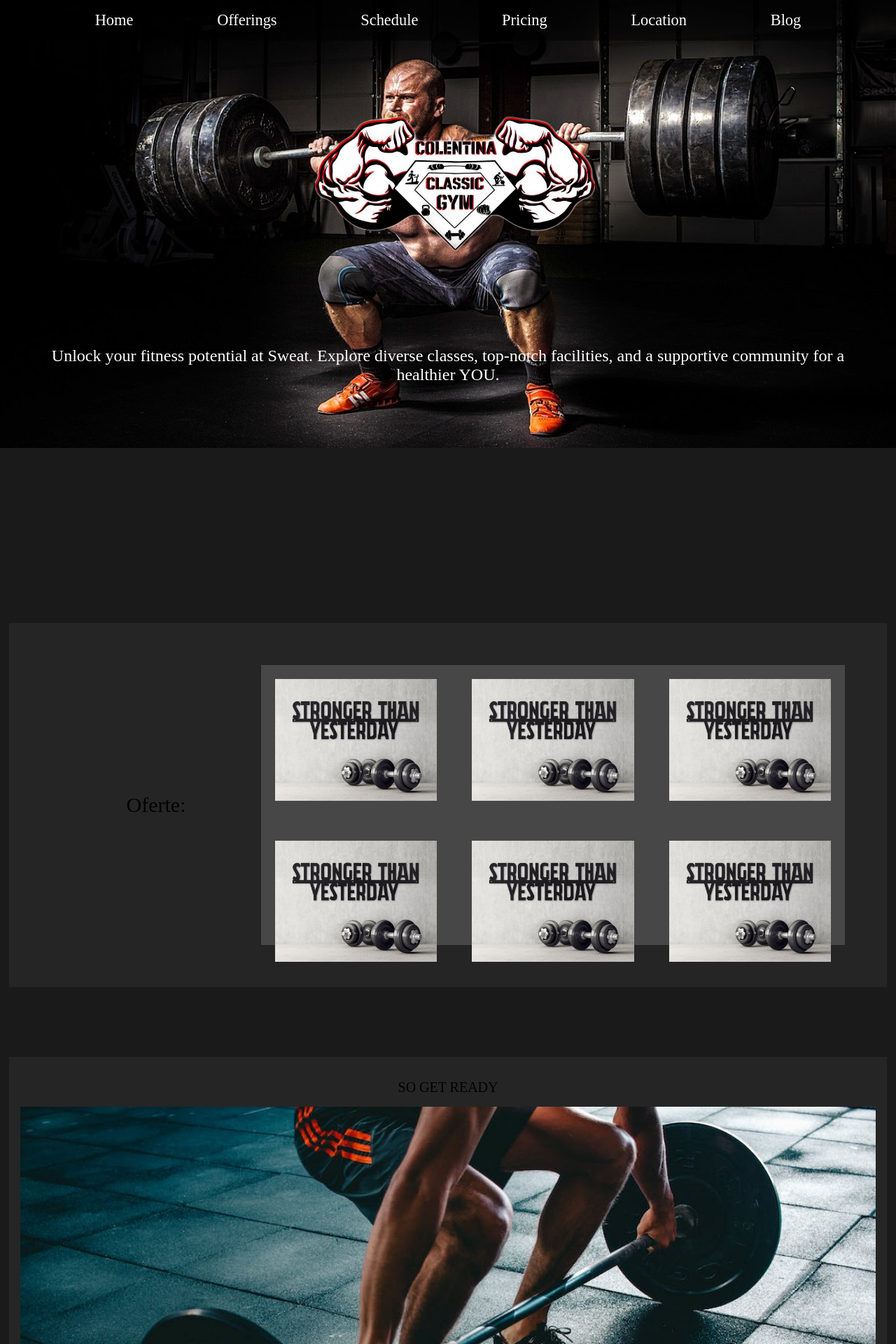
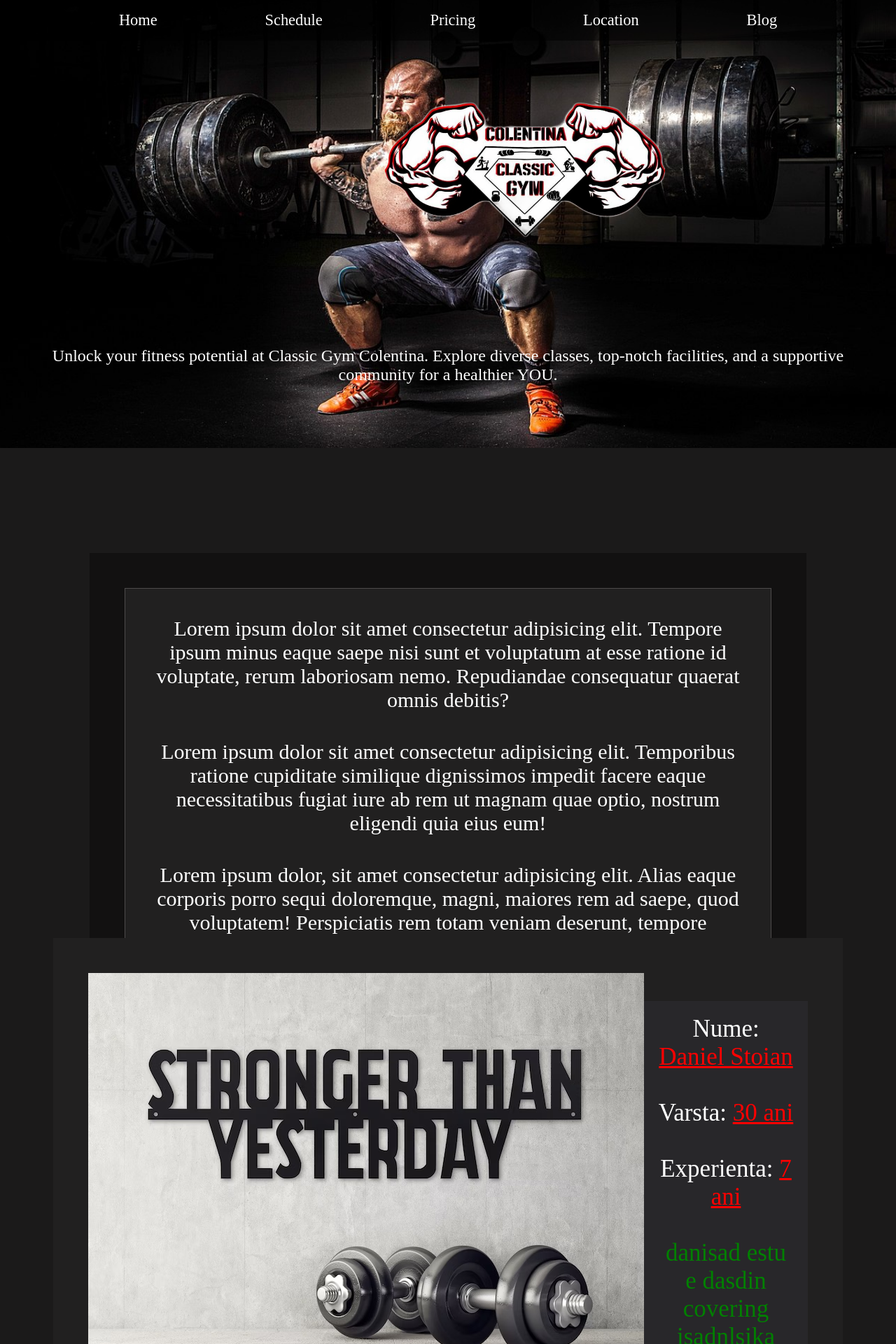
Before and after one commit to Vlasceanu-Marius-Ionut/GYM2.0, a PHP site: page / in a window 1280 px wide. Shown: the top 1920 px of the page at 70% size. Run offline with PHP 8.4, Linux system fonts and the light colour scheme; some libraries are stand-ins or nearby versions.

Commit message:
update css,html,js

```diff
--- a/css/main.css
+++ b/css/main.css
@@ -15,12 +15,12 @@ body {
     flex-direction: column;
     font-family: 'Verdana, Geneva, Tahoma, sans-serif';
     overflow: auto;
-    background-color: rgb(26, 26, 26);
+    background-color: rgb(27, 26, 26);
     margin: 0;
 }
 
 header {
-    background-image: url(/imagini/1200px-Man_lifting_a_heavy_barbell.jpg);
+    background-image: url(../imagini/1200px-Man_lifting_a_heavy_barbell.jpg);
     background-size: cover;
     background-position: center;
     background-repeat: no-repeat;
@@ -61,7 +61,7 @@ header {
 
 .logo img {
     width: 400px;
-    margin-left: 450px;
+    margin-left: 550px;
     cursor: pointer;
     transition: 1s ease-in-out;
 }
@@ -80,112 +80,66 @@ header {
     font-size: 1.5em;
 }
 main {
-    margin-top: 250px;
+    margin-top: 150px;
+    width: 80%;
+    background-color: rgba(0, 0, 0, 0.348);
 }
 
 #offers {
     text-align: center;
-    padding: 2em;
     font-size: 30px;
-    background-color: rgba(202, 202, 202, 0.064);
-    margin-bottom: 100px;
+    padding: 50px;
+    width: 100%;
+    height: 50vh;
+    margin-bottom: 50px;
+}
+.containerptrimg {
+    border: rgb(77, 75, 75) 1px solid;
+    background-color: #212020;
+
+}
+.containerptrimg, p {
+    width: 100%;
+    color: white;
+    padding: 20px;
+
+}
+#antrenor{
     display: flex;
     align-items: center;
     justify-content: center;
+    width: 100%;
 }
-
-#offers p {
-    transition: transform 0.5s ease-out; /* Corectează sintaxa tranziției */
-    cursor: pointer;
-    width: 300px;
+#antrenor p {
+    width: 100%;
+    text-align:center;
+    font-size: 35px;
 }
-
-#offers p:hover {
-    transform: rotate(360deg); /* Corectează sintaxa pentru rotație */
+.despredanii{
+    background-color: rgb(40, 39, 42);
+    height: 65vh;
+    text-align: center;
+    display: flex;
+    align-items: center;
+    flex-direction: column;
+    justify-content:space-evenly;
+    overflow: none;
 }
-
-.containerptrimg {
-    display: grid;
-    grid-template-columns: repeat(auto-fill, minmax(230px, 1fr));
-    gap: 50px;
-    height: 50vh;
-    justify-content: center;
+.Dwrapper {
+    background-color: #212020;
+    display: flex;
     align-items: center;
-    background-color: rgba(78, 78, 78, 0.85);
-    padding: 20px;
+    justify-content: space-around;
+    margin: 100px;
+    padding: 50px;
 }
-
-.B img {
-    width: 100%;
-    height: 100%;
-    object-fit: cover;
-    cursor: pointer;
-    transition: transform 0.3s ease-in-out, border 0.3s ease-in-out;
+.j {
+    color: green;
 }
-
-.B img:hover {
-    transform: scale(1.1);
-    border: 1px solid gray; /* Adaugă grosimea pentru border */
+span {
+    color: red;
+    text-decoration: underline;
 }
-
-
-
-#getReady{
-    padding: 1rem;
-    background-color: rgba(255, 255, 255, 0.046);
-}
-#getReady p{
-    text-align: center;
-    padding: 1rem;
-    background-color: rgba(65, 64, 64, 0);
-    font-size: 20px;
-    transition: 1s ease-in-out;
-    cursor: pointer;
-}
-#getReady p:hover{
-    transform: rotateX(360deg);
-}
-
-#getReady img {
-    width: 100%;
-    height: 100%;
-    object-fit: cover;
-}
-
-#carouselSection {
-    text-align: center;
-    padding: 2em;
-}
-
-.carousel {
-    max-width: 800px;
-    margin: 0 auto;
-}
-
-.slick-prev, .slick-next {
-    font-size: 24px;
-    color: white;
-}
-
-.slick-prev:hover, .slick-next:hover {
-    color: #e74c3c;
-}
-
-.slick-dots {
-    bottom: 15px;
-}
-
-.slick-dots li button {
-    font-size: 12px;
-    background-color: white;
-    border-color: #e74c3c;
-}
-
-.slick-dots li.slick-active button {
-    background-color: #e74c3c;
-}
-
-
 footer {
     width: 80%;
     height: 10vh;
@@ -203,7 +157,7 @@ footer {
 }
 
 #retst a {
-    color: rgba(239, 239, 239, 0.415);
+    color: rgb(255, 255, 255);
     text-decoration: none;
     font-size: 1em;
     transition: transform 0.3s ease-in-out;
--- a/index.html
+++ b/index.html
@@ -6,8 +6,6 @@
     <link rel="stylesheet"
         href="https://fonts.googleapis.com/css2?family=Material+Symbols+Outlined:opsz,wght,FILL,GRAD@24,400,0,0" />
     <meta name="viewport" content="width=device-width, initial-scale=1.0">
-    <link rel="stylesheet" type="text/css" href="path/to/slick/slick.css" />
-    <link rel="stylesheet" type="text/css" href="path/to/slick/slick-theme.css" />
     <link rel="stylesheet" href="./css/main.css">
     <title>Document</title>
 </head>
@@ -17,9 +15,6 @@
         <nav id="navi">
             <a href="index.html">
                 <li>Home</li>
-            </a>
-            <a href="offerings.html">
-                <li>Offerings</li>
             </a>
             <a href="Schedule.html">
                 <li>Schedule</li>
@@ -38,30 +33,43 @@
             <div class="logo"><img src="./imagini/colentinabackgroundremv.png" alt="" onclick="Homer()"></div>
             <section id="bigimg">
                 <div class="text">
-                    <p>Unlock your fitness potential at Sweat. Explore diverse classes, top-notch facilities, and a
+                    <p>Unlock your fitness potential at Classic Gym Colentina. Explore diverse classes, top-notch
+                        facilities, and a
                         supportive community for a healthier YOU.</p>
                 </div>
             </section>
         </div>
     </header>
+    <!--MAIN-->
     <main>
         <section id="offers">
-            <p>Oferte:</p>
             <div class="containerptrimg">
-                <div class="B"><img src="imagini/il_794xN.3707583014_ksfp.avif" alt=""></div>
-                <div class="B"><img src="imagini/il_794xN.3707583014_ksfp.avif" alt=""></div>
-                <div class="B"><img src="imagini/il_794xN.3707583014_ksfp.avif" alt=""></div>
-                <div class="B"><img src="imagini/il_794xN.3707583014_ksfp.avif" alt=""></div>
-                <div class="B"><img src="imagini/il_794xN.3707583014_ksfp.avif" alt=""></div>
-                <div class="B"><img src="imagini/il_794xN.3707583014_ksfp.avif" alt=""></div>
+                <p>Lorem ipsum dolor sit amet consectetur adipisicing elit. Tempore ipsum minus eaque saepe nisi sunt et
+                    voluptatum at esse ratione id voluptate, rerum laboriosam nemo. Repudiandae consequatur quaerat
+                    omnis debitis?</p>
+                <p>Lorem ipsum dolor sit amet consectetur adipisicing elit. Temporibus ratione cupiditate similique
+                    dignissimos impedit facere eaque necessitatibus fugiat iure ab rem ut magnam quae optio, nostrum
+                    eligendi quia eius eum!</p>
+                <p>Lorem ipsum dolor, sit amet consectetur adipisicing elit. Alias eaque corporis porro sequi
+                    doloremque, magni, maiores rem ad saepe, quod voluptatem! Perspiciatis rem totam veniam deserunt,
+                    tempore doloribus illum incidunt.</p>
             </div>
         </section>
-        <section id="getReady">
-            <p>so get ready</p>
-            <img src="/imagini/pexels-photo-841130.jpeg" alt="" width="">
-        </section>
-        <section id="carouselSection">
-            <div class="carousel"></div>
+        <section id="antrenor">
+            <div class="Dwrapper">
+                <div class="imagineDanii">
+                    <img src="/imagini/il_794xN.3707583014_ksfp.avif" alt="">
+                </div>
+                <div class="despredanii">
+                    <p>Nume: <span>Daniel Stoian</span></p>
+                    <p>Varsta: <span>30 ani</span></p>
+                    <p>Experienta: <span>7 ani</span></p>
+                    <p class="j">danisad estu e dasdin covering isadnlsika nidwan dsalikdnilsadj saiphdd jwaipd jsapd
+                        jpsa ddhwa
+                        bvcbcwap dwiajdpasjd osao[ ]
+                    </p>
+                </div>
+            </div>
         </section>
     </main>
     <footer>
--- a/js/main.js
+++ b/js/main.js
@@ -30,6 +30,11 @@ function toggleSearchPopup() {
     window.location.href = 'offerings.html'
   })
 
+  const joiner = document.querySelector('.joiner');
+  joiner.addEventListener('click', function() {
+      window.location.href = 'Location.html';
+  });
+
   document.addEventListener("DOMContentLoaded", function() {
     let carouselContainer = document.querySelector(".carousel");
 
```
Also changed, not shown: offerings.html (deleted, +0 -77 lines).
